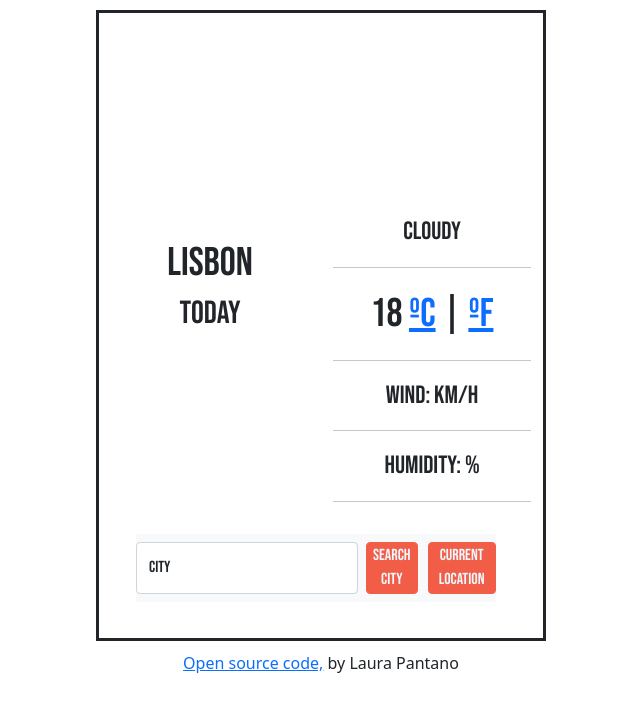
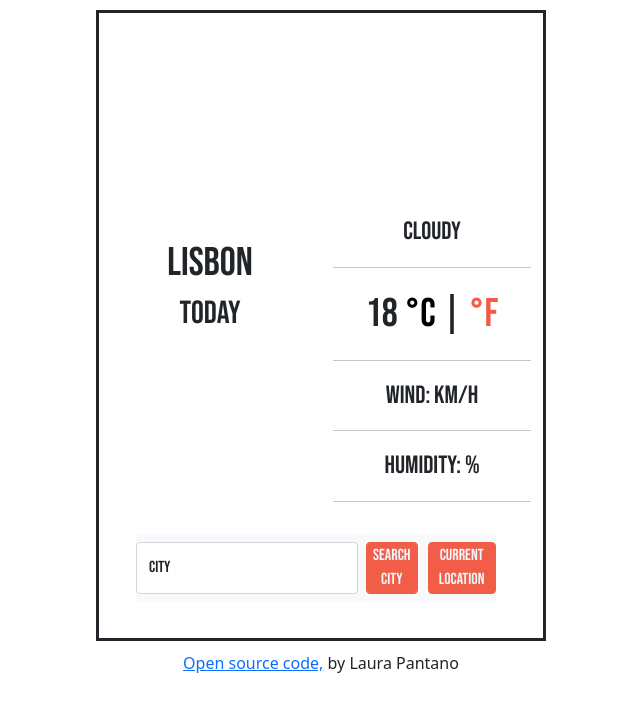
Before and after one commit to lmacanda/weather-app, a plain HTML site: page index.html in a window 1280 px wide. Shown: the whole page, without its empty margins (319-959 px from the left). Drawn offline with nearby package versions, Linux system fonts and the light colour scheme; no server answers.

Commit message:
Improved Cels and Fah display

```diff
--- a/index.css
+++ b/index.css
@@ -1,5 +1,14 @@
 h1 {
   font-size: 50px;
+}
+
+span a {
+  text-decoration: none;
+  color: #f15d46;
+}
+
+span a:hover {
+  color: #f15d46;
 }
 
 footer {
@@ -78,3 +87,13 @@ footer {
   background-color: aliceblue;
   color: #f15d46;
 }
+
+.active {
+  color: black;
+  cursor: default;
+}
+
+.active:hover {
+  text-decoration: none;
+  color: #000;
+}
--- a/index.html
+++ b/index.html
@@ -32,8 +32,8 @@
               <hr>
               <div class="curr-temp"><span id="temperature">18</span>
                 <span>
-                <a href="#" id="celsius">ºC</a> |
-                <a href="#" id="fahrenheit">ºF</a>
+                <a href="#" id="celsius" class="active">°C</a> |
+                <a href="#" id="fahrenheit">°F</a>
                 </span></div>
                 <hr>
                 <div class="parameters">
--- a/index.js
+++ b/index.js
@@ -62,12 +62,16 @@ function handleSubmit(event) {
 function displayFahrenheit(event) {
   event.preventDefault();
   let fahrenheitTemperature = Math.round((celsiusTemperature * 9) / 5 + 32);
+  celsius.classList.remove("active");
+  fahrenheit.classList.add("active");
   let temperatureElement = document.querySelector("#temperature");
   temperatureElement.innerHTML = fahrenheitTemperature;
 }
 
 function displayCelsius(event) {
   event.preventDefault();
+  celsius.classList.add("active");
+  fahrenheit.classList.remove("active");
   let temperatureElement = document.querySelector("#temperature");
   temperatureElement.innerHTML = Math.round(celsiusTemperature);
 }
```
